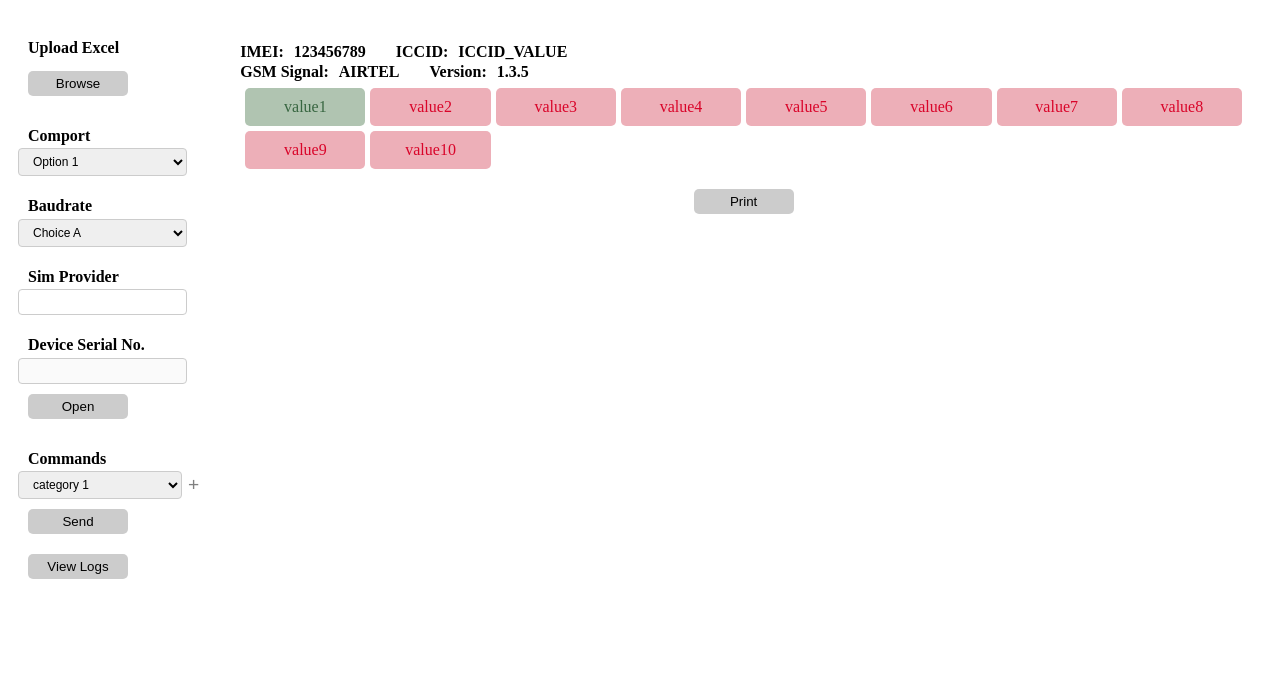
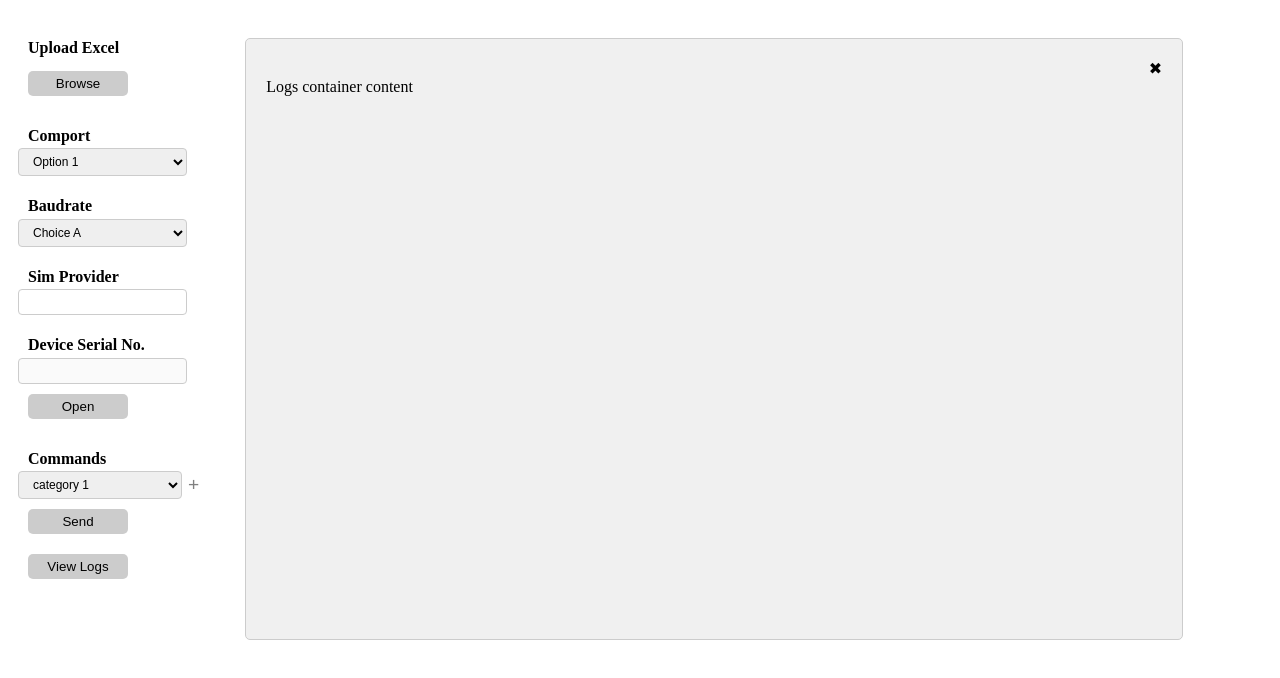
Before and after one commit to khushi230/backend_html, a plain HTML site: page index.html in a window 1280 px wide. Both pictures are taken after a click on the button "View Logs". Drawn offline with Linux system fonts and the light colour scheme.

Commit message:
logs container added

```diff
--- a/index.html
+++ b/index.html
@@ -63,6 +63,14 @@
         </div>
       </div>
       <div style="width: 100%; margin: 10px; padding: 10px">
+        <div id="logs-container">
+          <div style="display: flex; justify-content: space-between">
+            <span></span>
+            <span id="cancel-icon" style="cursor: pointer">&#x2716;</span>
+          </div>
+          <div>Logs container content</div>
+        </div>
+        <div id="value-container">
           <div style="display: flex; margin: 10px 0px">
             <div style="display: flex; margin-right: 20px">
               <h4 style="margin: 5px">IMEI:</h4>
@@ -85,8 +93,10 @@
           </div>
           <div class="grid" id="grid-container"></div>
 
-      <div style="text-align: center;">
-       <button id="print-button"  >Print</button>
+          <div style="text-align: center">
+            <button disabled id="print-button">Print</button>
+          </div>
+        </div>
       </div>
     </div>
     <script src="index.js"></script>
--- a/index.js
+++ b/index.js
@@ -3,6 +3,9 @@ const addButton = document.getElementById("add-button");
 const closeButton = document.getElementById("close-button");
 const submitButton = document.getElementById("submit-button");
 const textfield = document.getElementById("popup-textfield");
+const logsButton = document.getElementById("viewLogs-button");
+const logsContainer = document.getElementById("logs-container");
+const otherContainer = document.getElementById("value-container");
 
 // Data for the dropdown options,
 const data1 = ["Option 1", "Option 2", "Option 3", "Option 4"];
@@ -59,7 +62,6 @@ function populateDropdown(selectId, data) {
   });
 }
 
-
 function disableElementById(id) {
   document.getElementById(id).disabled = true;
 }
@@ -82,9 +84,21 @@ function populateHeaderValues(id, value) {
 }
 
 function changeColorById(id) {
-  document.getElementById(id).style.backgroundColor = "#b0c4b1";
-  document.getElementById(id).style.color = "#386641";
+  document.getElementById(id).style.backgroundColor = "#b7efc5";
+  document.getElementById(id).style.color = "#155d27";
 }
+
+logsButton.addEventListener("click", () => {
+  logsContainer.style.display = "block";
+  otherContainer.style.display = "none";
+});
+
+// Hide the "Logs" container and show the "Other" container when the cancel icon is clicked
+const cancelIcon = logsContainer.querySelector("#cancel-icon");
+cancelIcon.addEventListener("click", () => {
+  logsContainer.style.display = "none";
+  otherContainer.style.display = "block";
+});
 
 populateDropdown("select1", data1);
 populateDropdown("select2", data2);
--- a/style.css
+++ b/style.css
@@ -131,3 +131,16 @@ h4 {
   text-align: center;
   color: #d90429;
 }
+
+#logs-container {
+  display: none; /* Initially hide the containers */
+  background-color: #f0f0f0;
+  border: 1px solid #ccc;
+  padding: 20px;
+  border-radius: 5px;
+  margin: 10px;
+  position: absolute;
+  justify-self: center;
+  width: 70%;
+  height: 70%;
+}
```
Lines whose indentation alone changed are shown as unchanged.
